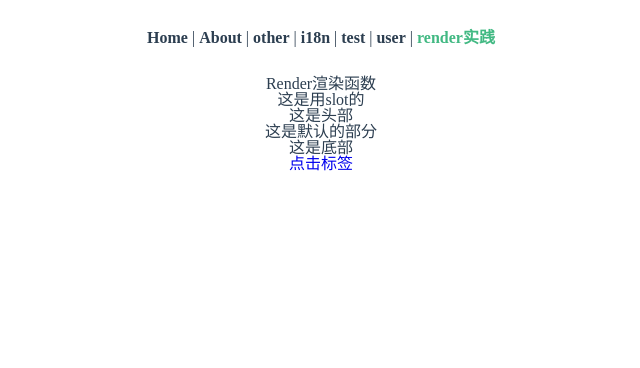
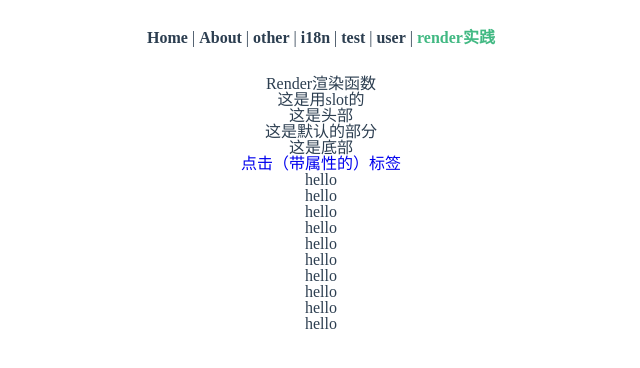
Before and after one commit to milyyy/_vue, a Vue app: page /render in a window 1280 px wide. Shown: the top 368 px of the page, without its empty margins (319-959 px from the left). Built offline with nearby package versions, Linux system fonts and the light colour scheme.

Commit message:
render实现多个相同标签

```diff
--- /dev/null
+++ b/src/views/render/TestRender2.js
@@ -0,0 +1,12 @@
+// 每个vnode具有唯一性，可以使用工厂函数实现相同段落
+// 这里实现了10个带插槽的相同div标签，
+export const mutiTemplate = {
+  render(createElement) {
+    return createElement(
+      "div",
+      Array.apply(null, { length: 10 }).map(() => {
+        return createElement("p", this.$slots.default);
+      })
+    );
+  }
+};
--- a/src/views/render/index.vue
+++ b/src/views/render/index.vue
@@ -13,18 +13,24 @@
     </TEST>
 
     <helloWorld :level="2">
-      点击标签
+      点击（带属性的）标签
     </helloWorld>
+
+    <mutiTemplate>
+      hello
+    </mutiTemplate>
   </div>
 </template>
 
 <script>
 import { TEST } from "./_render";
 import { helloWorld } from "./TestRender";
+import { mutiTemplate } from "./TestRender2";
 export default {
   components: {
     TEST,
-    helloWorld
+    helloWorld,
+    mutiTemplate
   }
 };
 </script>
```
